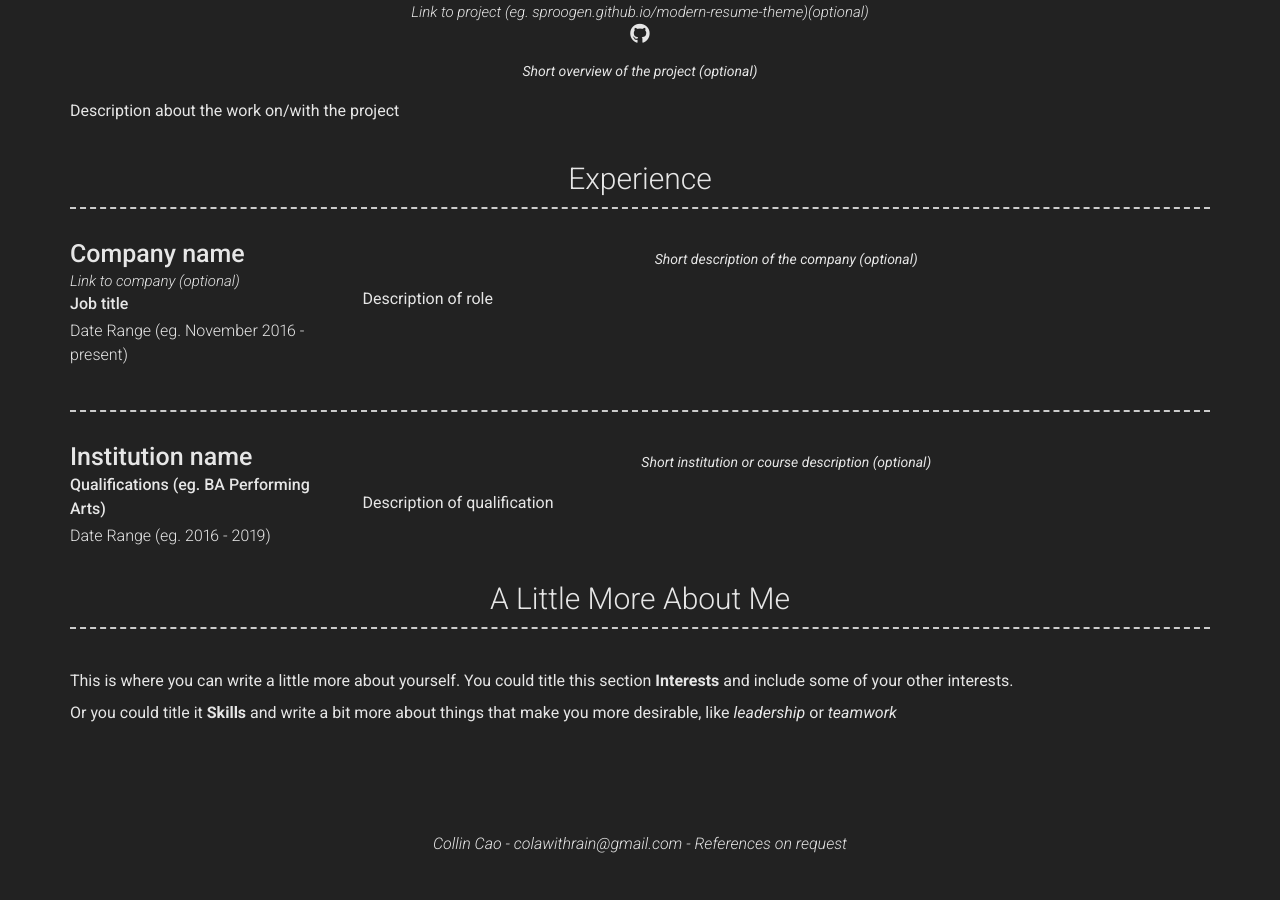
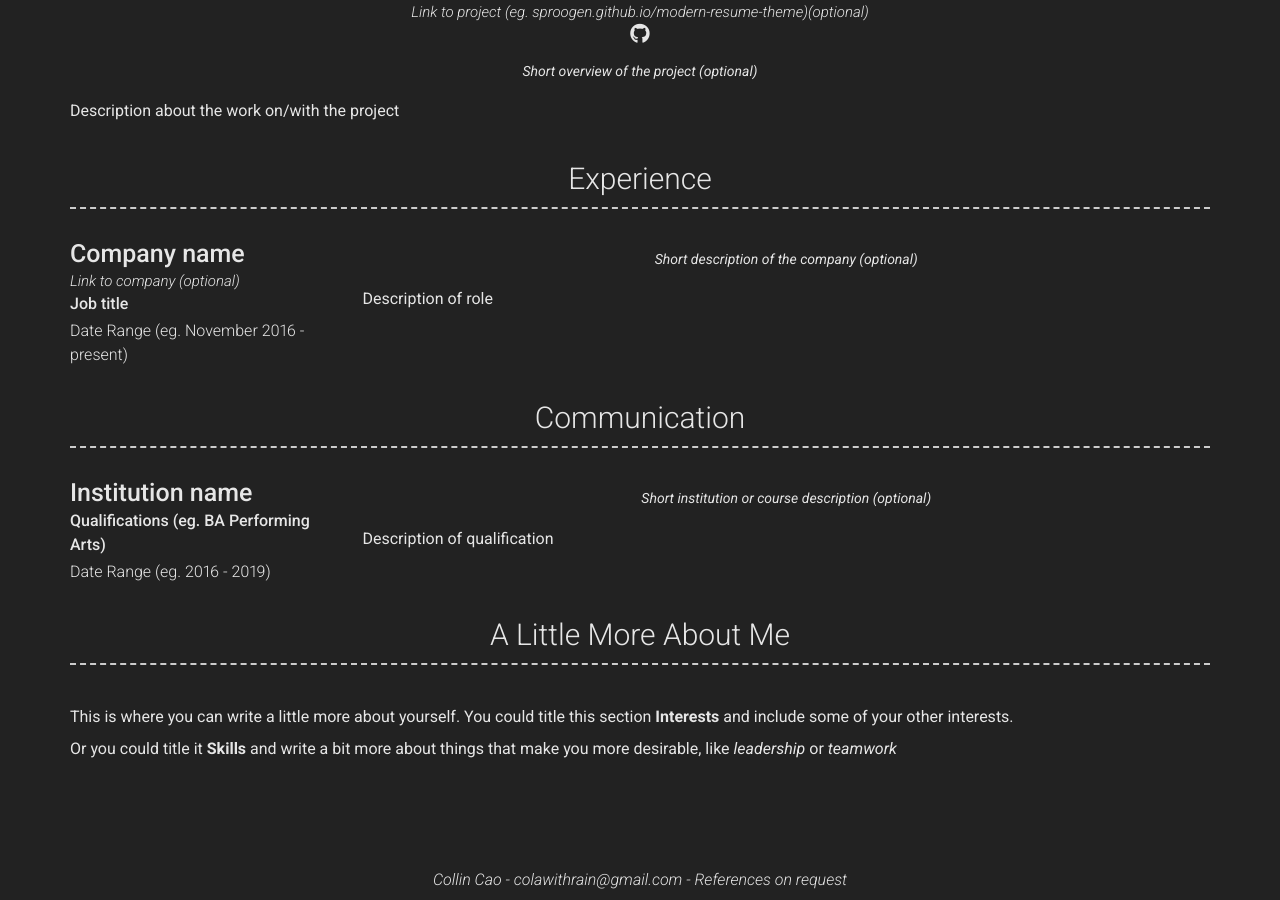
Before and after one commit to Colawithrain/Collin_CV, a Jekyll site: the page built from index.md, in a window 1280 px wide and 900 px high, scrolled down 807 px. Built offline with Jekyll 4.4.1, drawn with Linux system fonts in a browser that asks for light colours; nearby versions of some CDN libraries; before the commit the page ends 1671 px from its top, so only the background shows below that.

Commit message:
Update education.html

```diff
--- a/_includes/education.html
+++ b/_includes/education.html
@@ -1,5 +1,5 @@
 <div class="container education-container">
-  <h3>{{ Communication }}</h3>
+  <h3>{{ site.education_title | default: "Communication" }}</h3>
   {% for education in site.data.education %}
     {% include {{ education.layout | default: 'left' | append: ".html" }} item=education %}
   {% endfor %}
```
